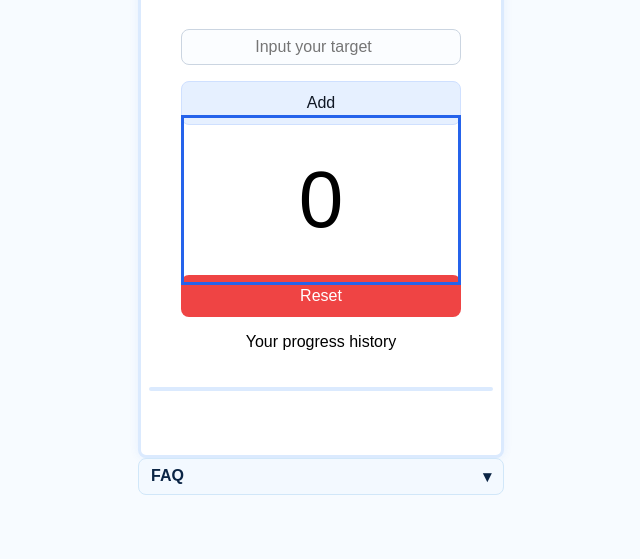
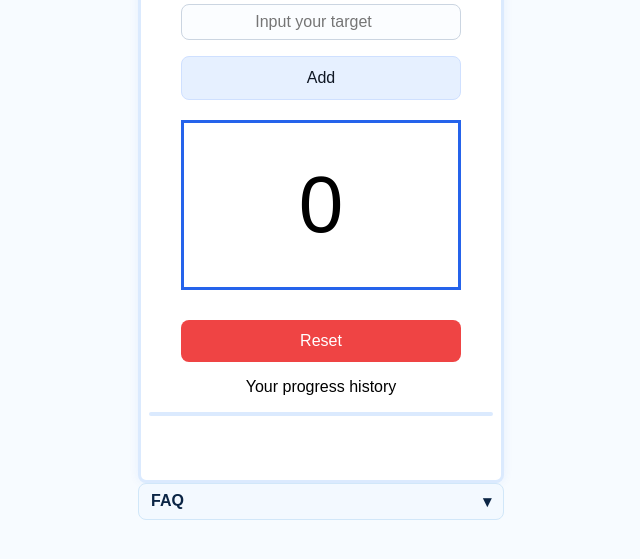
Before and after one commit to Raahmatullah/mobileDzikr-Counter, a plain HTML site: page index.HTML in a window 1280 px wide. Shown: the part 225-784 px from the top of the page, without its empty margins (319-959 px from the left). Drawn offline with Linux system fonts and the light colour scheme.

Commit message:
style: adjust input positioning and margins for improved layout

```diff
--- a/styles.css
+++ b/styles.css
@@ -89,12 +89,8 @@ input {
     height: 170px;
     max-width: 280px;
     background-color: transparent;
-    right: 0;
-    left: 0;
-    top: 0;
-    bottom: 0;
-    position: fixed;
-    top: 50px;
+    position: relative;
+    top: 20px;
     border: 3px solid #2563eb;
     margin: auto;
 
@@ -119,7 +115,7 @@ input {
     background-color: #ef4444;
     color: white;
     border: none;
-    margin-top: 150px;
+    margin-top: 50px;
 }
 details {
     width: 90% ;
@@ -154,13 +150,12 @@ details[open] summary::after {
 #dzikirContainer {
     overflow: hidden;
      scrollbar-width: none;
-    margin-top: 20px;
     border: 2px solid #dbeafe;
     width: 100%;
     display: flex;
     gap: 10px;
     overflow-x: auto;
-    border-radius: 20px;
+    border-radius: 15px;
     scroll-snap-type: row reverse;
     scroll-snap-align: end;
 }
```
